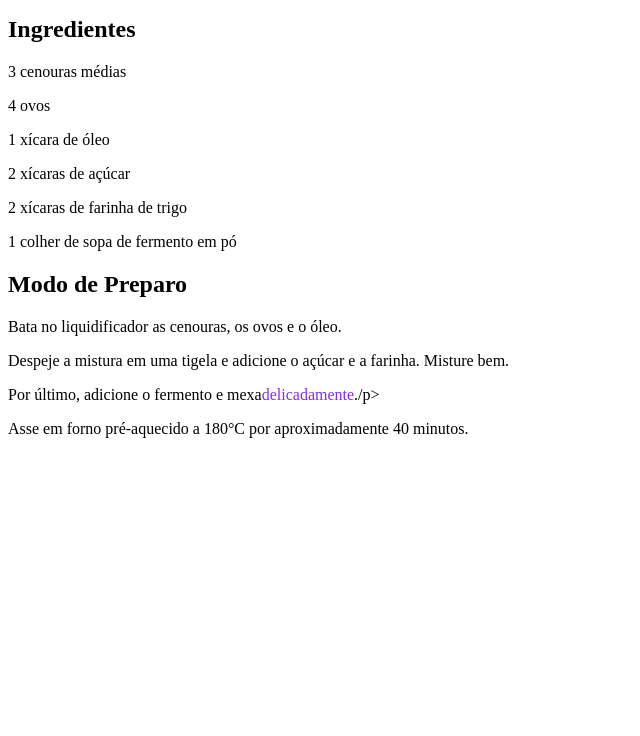
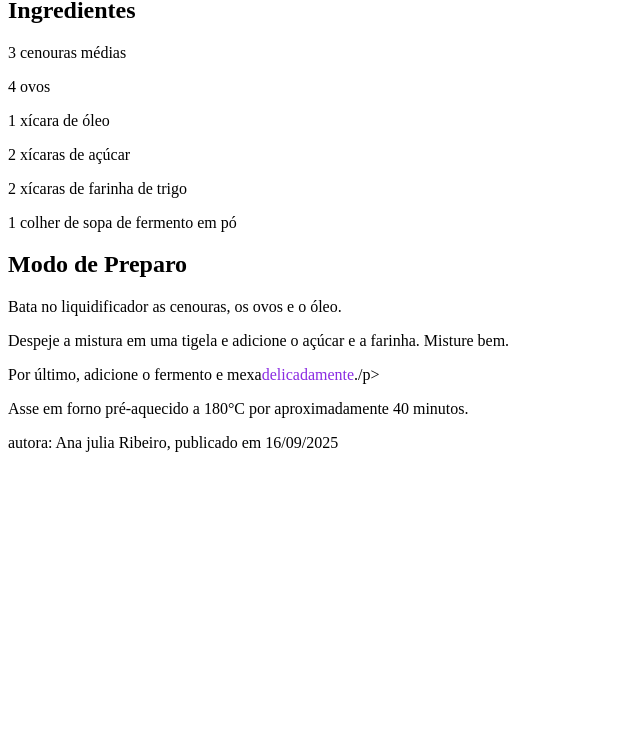
Before and after one commit to AnaRibeiro297/novo_teste, a plain HTML site: page Meu_site/styles/minha_receita.html in a window 1280 px wide. Shown: the part 64-800 px from the top of the page, without its empty margins (0-640 px from the left). Drawn offline with Linux system fonts and the light colour scheme.

Commit message:
Aula 9 teste

```diff
--- a/Meu_site/styles/minha_receita.html
+++ b/Meu_site/styles/minha_receita.html
@@ -6,8 +6,10 @@
     <title>Document</title>
 </head>
 <body>
+    <article>
+        <section>
         <h1>Bolo de Cenoura Simples</h1>
-    <div>
+
         <h2>Ingredientes</h2>
     <p>3 cenouras médias</p>
     <p>4 ovos</p>
@@ -15,15 +17,21 @@
     <p>2 xícaras de açúcar</p>
     <p>2 xícaras de farinha de trigo</p>
     <p>1 colher de sopa de fermento em pó</p>
-    </div>
+    </section>
 
-    <div>
+    <section>
+
         <h2>Modo de Preparo</h2>
     <p>Bata no liquidificador as cenouras, os ovos e o óleo.</p>
     <p>Despeje a mistura em uma tigela e adicione o açúcar e a farinha. Misture bem.</p>
     <p>Por último, adicione o fermento e mexa<span style="color:blueviolet;">delicadamente</span>./p>
     <p>Asse em forno pré-aquecido a 180°C por aproximadamente 40 minutos.</p>
-    </div>
+    </section>
 
+  <footer>
+   <P> autora: Ana julia Ribeiro, publicado em 16/09/2025</P>
+ </footer>
+</article>
+</main>
 </body>
 </html>
```
